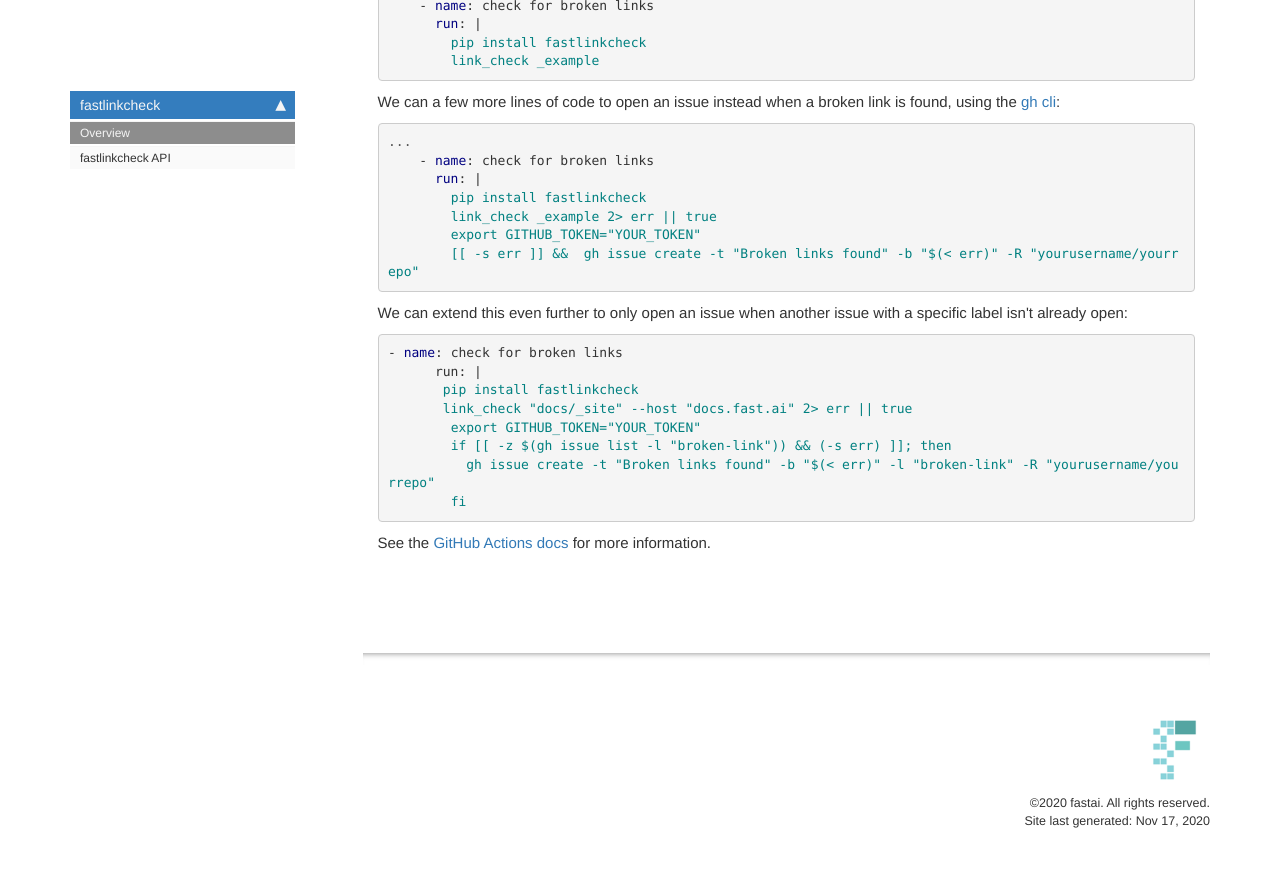
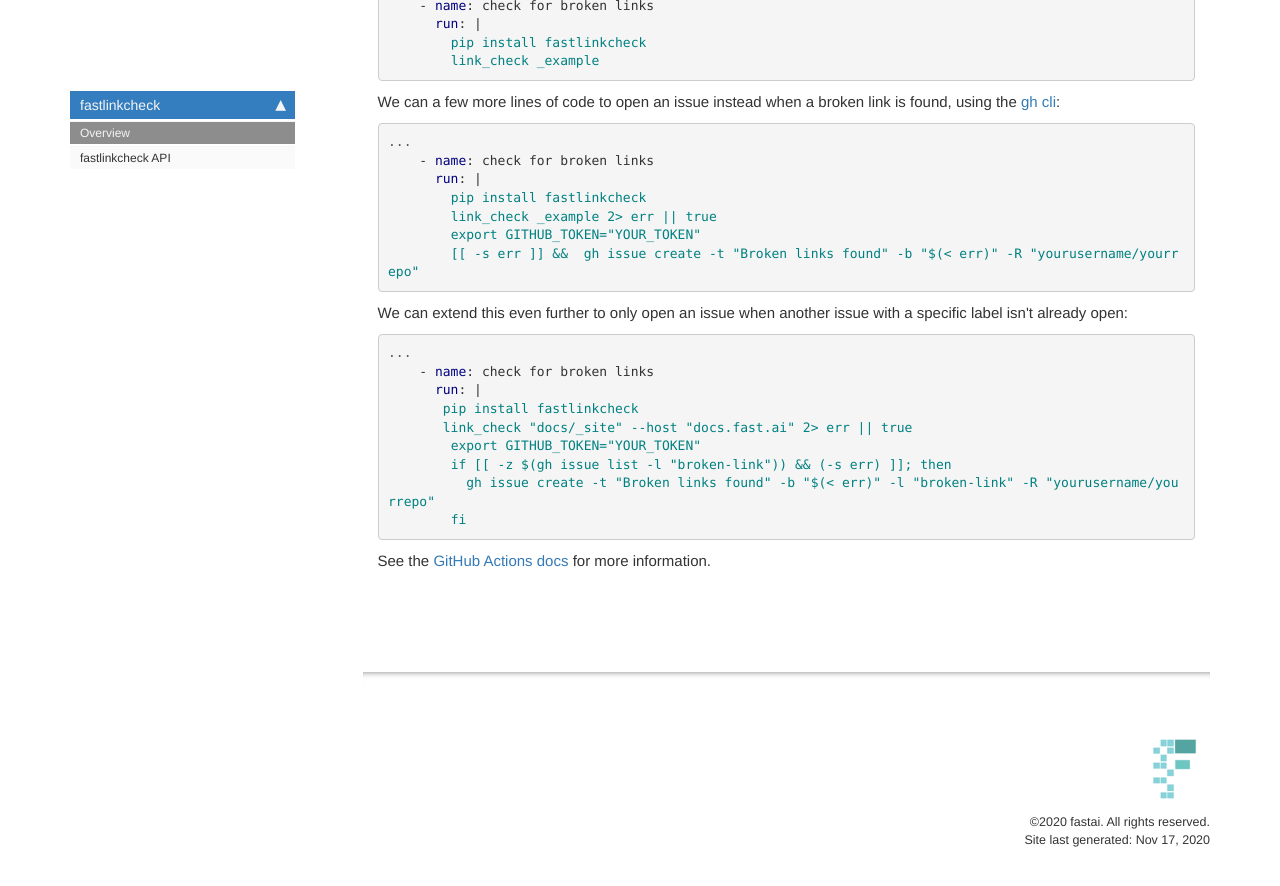
Before and after one commit to fastai/fastlinkcheck, a Jekyll site: the page built from docs/index.html, in a window 1280 px wide and 900 px high, scrolled down 2883 px. Shown: the top 886 px of the window. Built offline with Jekyll 4.4.1, drawn with Linux system fonts in a browser that asks for light colours; nearby versions of some CDN libraries; comment, search, counter and statistics services are not loaded.

```diff
--- a/docs/index.html
+++ b/docs/index.html
@@ -434,8 +434,9 @@ ERROR: The Following Broken Links or Paths were found:
         <span class="no">[[ -s err ]] &amp;&amp;  gh issue create -t &quot;Broken links found&quot; -b &quot;$(&lt; err)&quot; -R &quot;yourusername/yourrepo&quot;</span>
 </pre></div>
 <p>We can extend this even further to only open an issue when another issue with a specific label isn't already open:</p>
-<div class="highlight"><pre><span></span><span class="p p-Indicator">-</span> <span class="nt">name</span><span class="p">:</span> <span class="l l-Scalar l-Scalar-Plain">check for broken links</span>
-      <span class="l l-Scalar l-Scalar-Plain">run</span><span class="p p-Indicator">:</span> <span class="p p-Indicator">|</span>
+<div class="highlight"><pre><span></span><span class="nn">...</span>
+    <span class="p p-Indicator">-</span> <span class="nt">name</span><span class="p">:</span> <span class="l l-Scalar l-Scalar-Plain">check for broken links</span>
+      <span class="nt">run</span><span class="p">:</span> <span class="p p-Indicator">|</span>
        <span class="no">pip install fastlinkcheck</span>
        <span class="no">link_check &quot;docs/_site&quot; --host &quot;docs.fast.ai&quot; 2&gt; err || true</span>
         <span class="no">export GITHUB_TOKEN=&quot;YOUR_TOKEN&quot;</span>
--- a/fastlinkcheck/__init__.py
+++ b/fastlinkcheck/__init__.py
@@ -1,2 +1,2 @@
-__version__ = "0.0.27"
+__version__ = "0.0.28"
 from .linkcheck import link_check
```
Also changed, not shown: README.md, 2 other files.
